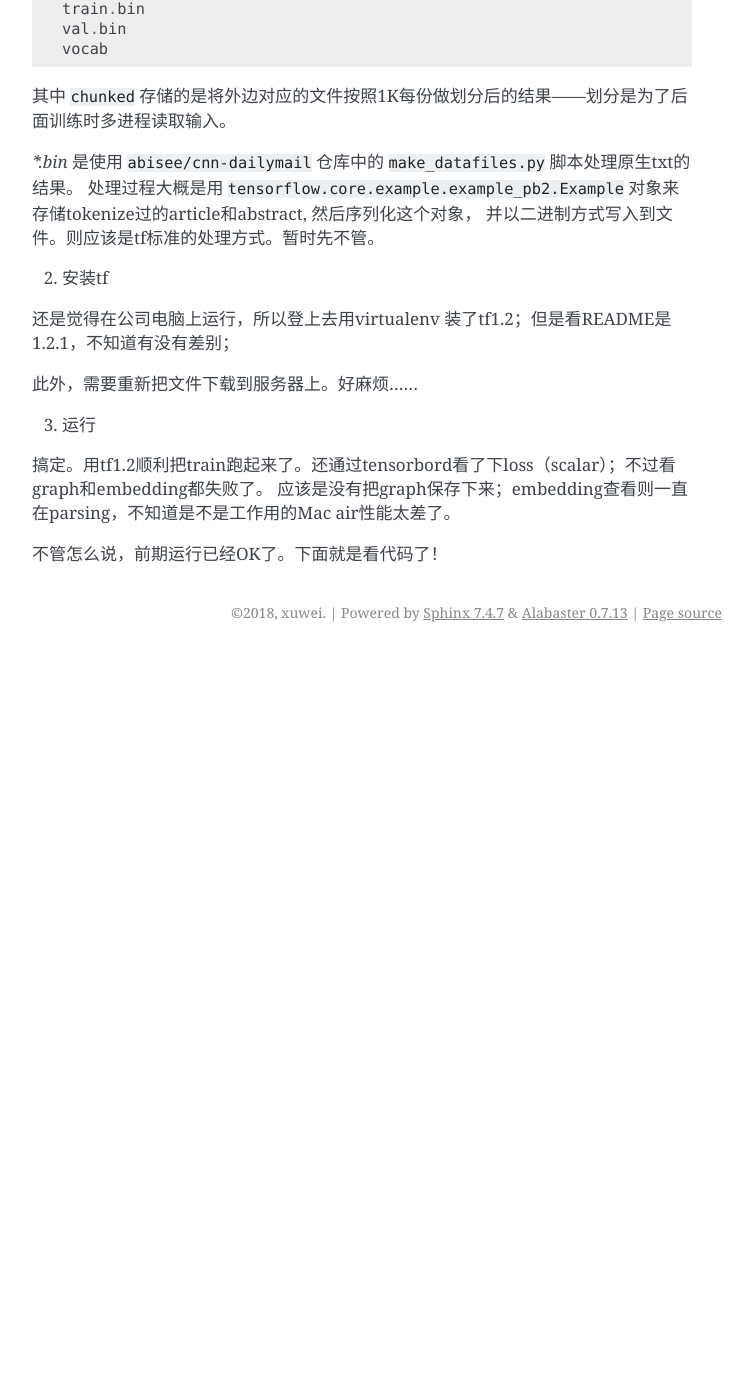
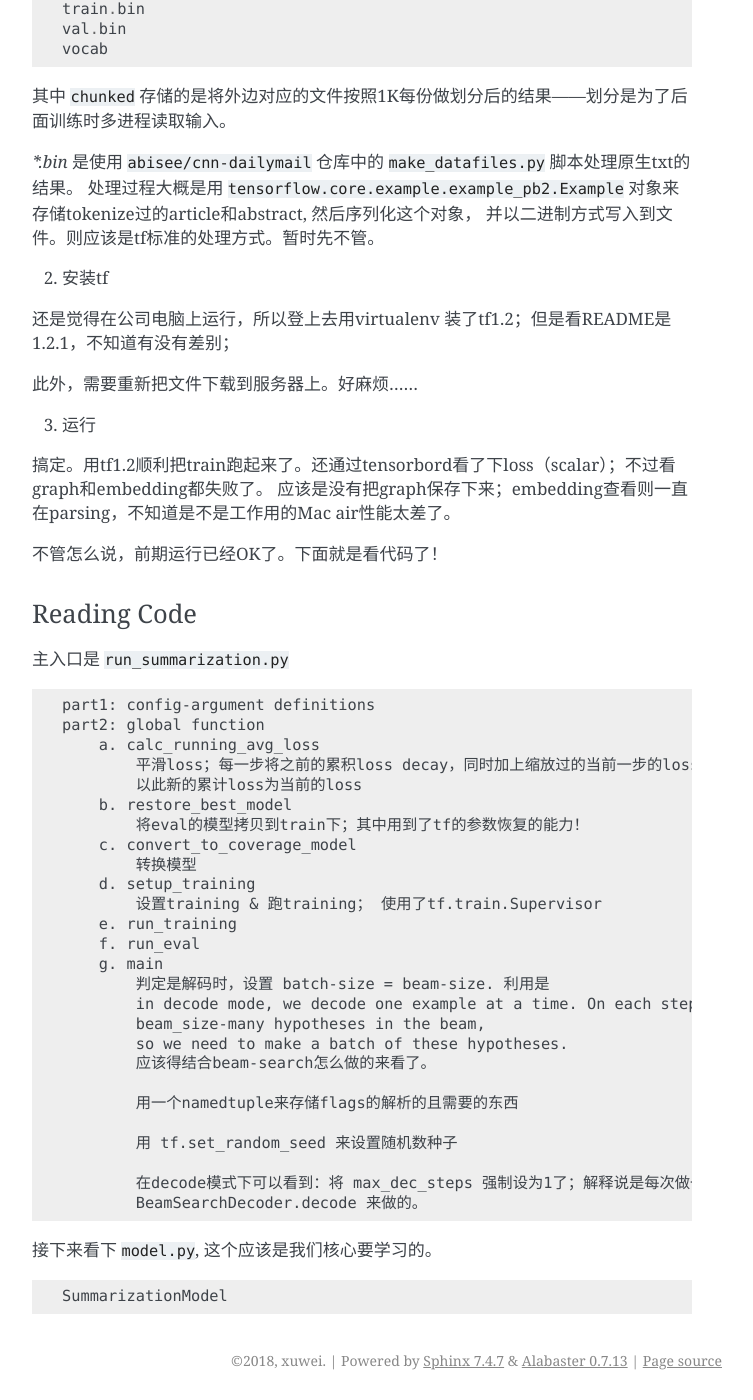
Before and after one commit to fseasy/paper-touching, a Sphinx documentation site: the page built from source/2018Q3/get-to-the-points-summarization-with-pointer-generator-networks.rst, in a window 1280 px wide and 1400 px high, scrolled down 976 px. Shown: the whole window, without its empty margins (388-1141 px from the left). Built offline with Sphinx 7.4.7, drawn with Linux system fonts in a browser that asks for light colours; before the commit the page ends 1628 px from its top, so only the background shows below that.

Commit message:
updating pointer_generator @0822

```diff
--- a/source/2018Q3/get-to-the-points-summarization-with-pointer-generator-networks.rst
+++ b/source/2018Q3/get-to-the-points-summarization-with-pointer-generator-networks.rst
@@ -62,3 +62,44 @@ repo: https://github.com/abisee/pointer-generator
 应该是没有把graph保存下来；embedding查看则一直在parsing，不知道是不是工作用的Mac air性能太差了。
 
 不管怎么说，前期运行已经OK了。下面就是看代码了！
+
+Reading Code
+-------------
+
+主入口是 ``run_summarization.py``
+
+::
+
+    part1: config-argument definitions
+    part2: global function
+        a. calc_running_avg_loss
+            平滑loss；每一步将之前的累积loss decay，同时加上缩放过的当前一步的loss，得到新的累计loss
+            以此新的累计loss为当前的loss
+        b. restore_best_model
+            将eval的模型拷贝到train下；其中用到了tf的参数恢复的能力！
+        c. convert_to_coverage_model
+            转换模型
+        d. setup_training
+            设置training & 跑training； 使用了tf.train.Supervisor
+        e. run_training
+        f. run_eval
+        g. main
+            判定是解码时，设置 batch-size = beam-size. 利用是
+            in decode mode, we decode one example at a time. On each step, we have
+            beam_size-many hypotheses in the beam,
+            so we need to make a batch of these hypotheses.
+            应该得结合beam-search怎么做的来看了。
+
+            用一个namedtuple来存储flags的解析的且需要的东西
+
+            用 tf.set_random_seed 来设置随机数种子
+
+            在decode模式下可以看到：将 max_dec_steps 强制设为1了；解释说是每次做一步！然后调用的是
+            BeamSearchDecoder.decode 来做的。
+
+
+接下来看下 ``model.py``, 这个应该是我们核心要学习的。
+
+::
+
+    SummarizationModel
```
Also changed, not shown: 1 other file.
